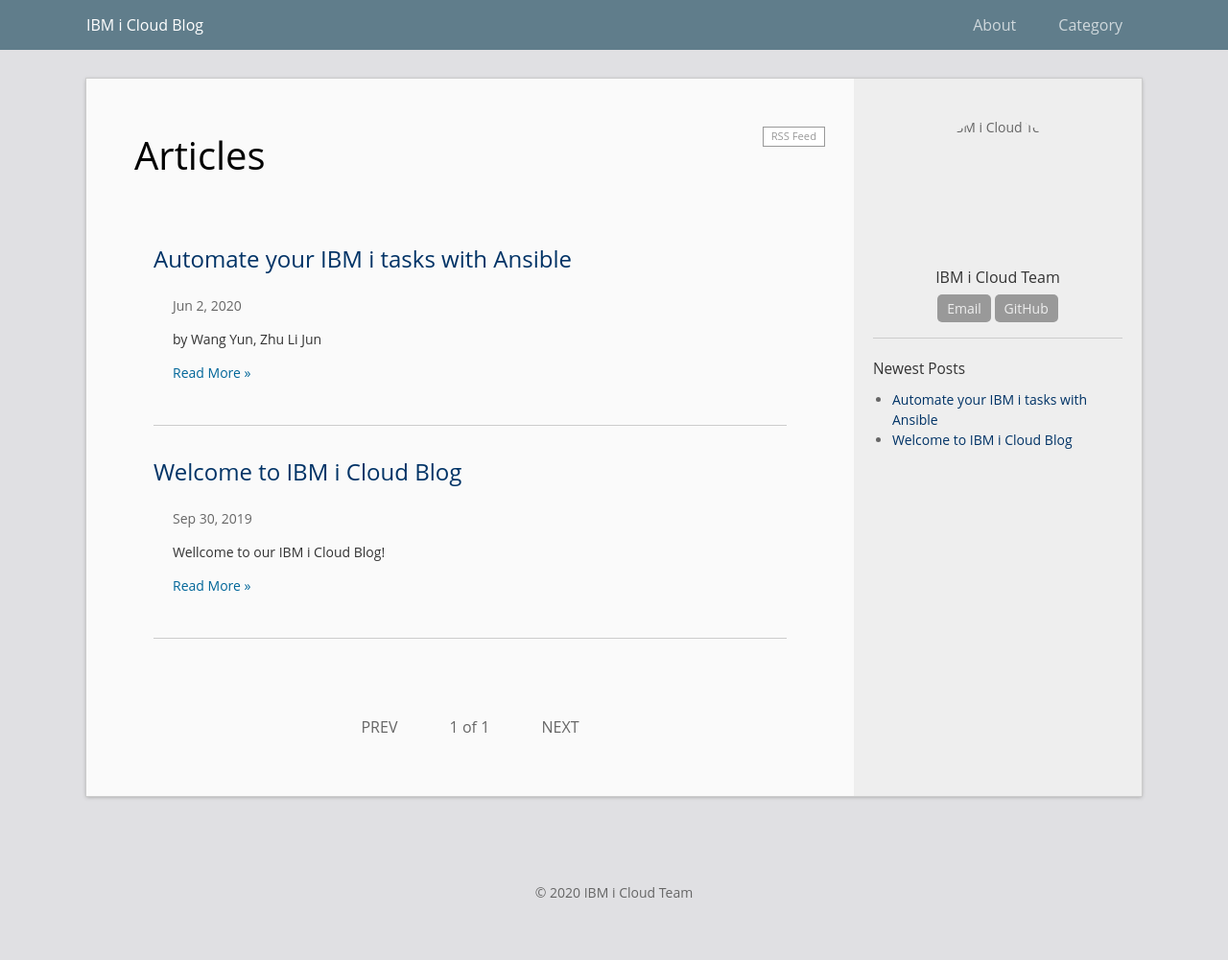
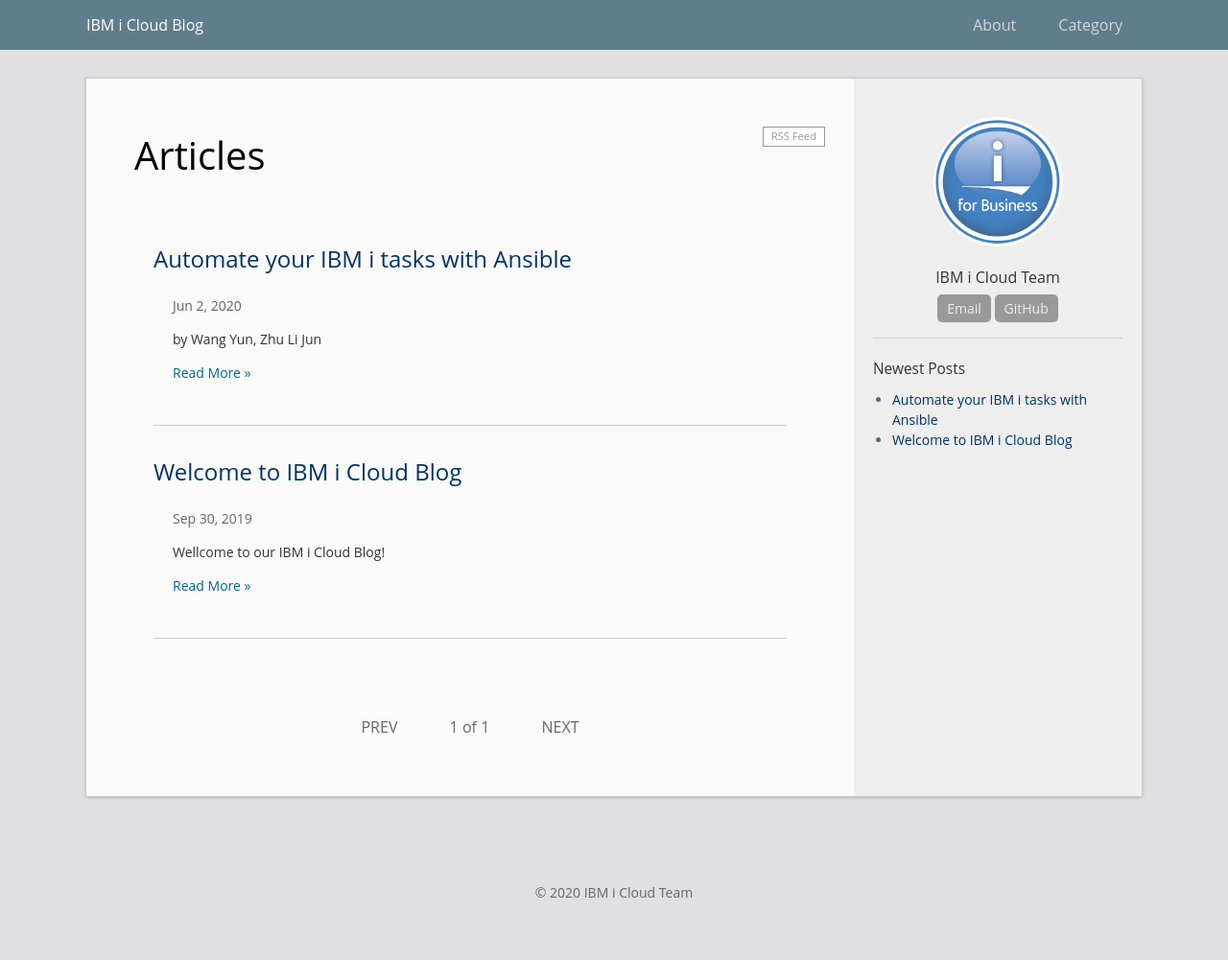
Before and after one commit to IBM/cloud-i-blog, a Jekyll site: the page built from index.html, in a window 1280 px wide. Shown: the whole page at 96% size. Built offline with Jekyll 4.4.1, drawn with Linux system fonts in a browser that asks for light colours; the list of posts is cut into pages by our own code.

Commit message:
update config

```diff
--- a/_config.yml
+++ b/_config.yml
@@ -9,7 +9,7 @@ description: >
 # Your information
 email: cdlwangy@cn.ibm.com
 author: IBM i Cloud Team
-avatar: ""
+avatar: "https://github.com/IBM/cloud-i-blog/blob/master/resources/pic/misc/IBM_i_rgb_white-backgrnd.jpg"
 profile: IBM i Cloud Team Blog
 #twitter_username: twitter_username
 #github_username:  github_username
```
